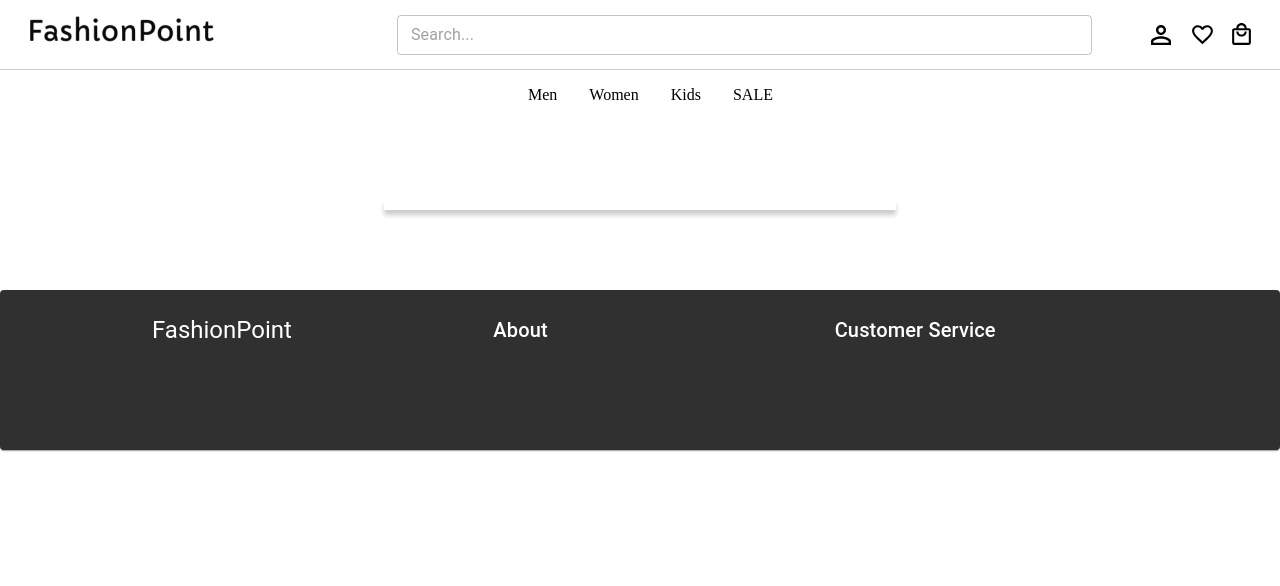
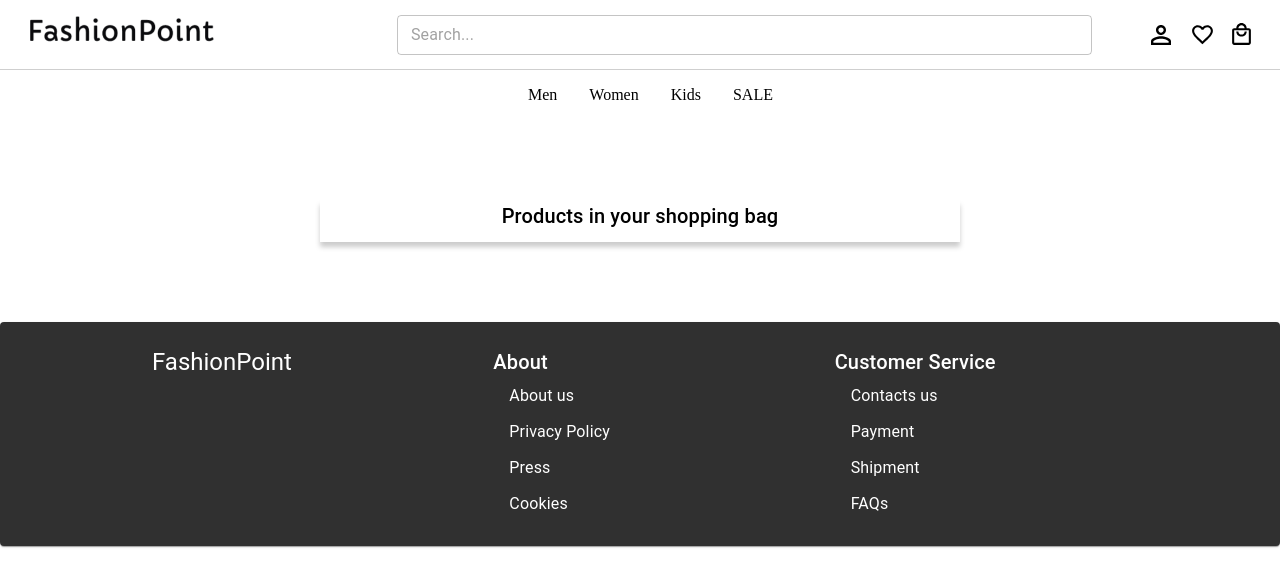
Before and after one commit to Abdull-Rauf/webshop, a React (Create React App) app: page /shoppingbag in a window 1280 px wide. Shown: the top 586 px of the page. Built offline with nearby package versions, Linux system fonts and the light colour scheme.

Commit message:
shopingbag screen layout updated

```diff
--- a/src/components/Styles.js
+++ b/src/components/Styles.js
@@ -100,7 +100,7 @@ const useStyles = makeStyles(() => ({
     marginTop: '10vh',
     display: 'flex',
     flexDirection: 'column',
-    width: '40%',
+    width: '50%',
     boxShadow: '0px 5px 5px #CCC',
 
   },
@@ -111,10 +111,8 @@ const useStyles = makeStyles(() => ({
     borderBottom: '1px solid #CCC',
     height: 100,
     width: '95%',
-    marginBottom: 5,
-    padding: 10
-
-
+    margin: 'auto',
+    marginBottom: 5
   },
   bagProductImage: {
     height: 80,
@@ -140,7 +138,7 @@ const useStyles = makeStyles(() => ({
 
 
   footer: {
-    height: '20vh',
+    minHeight: '20vh',
     margin: '10vh auto 0',
     width: '100vw',
     backgroundColor: '#303030',
--- a/src/components/footer/Footer.js
+++ b/src/components/footer/Footer.js
@@ -1,11 +1,9 @@
 import React from 'react';
-import { Paper, Divider, Grid, AppBar, Typography, Toolbar, MenuItem, Badge } from '@material-ui/core'
+import { Paper, Grid, Typography, MenuItem, } from '@material-ui/core'
 import useStyles from '../Styles'
 
 
-
-
-const Footer = ({ title, bg_color, topNavLink1, TopNavLink2, }) => {
+const Footer = () => {
 
   const classes = useStyles();
 
@@ -13,21 +11,30 @@ const Footer = ({ title, bg_color, topNavLink1, TopNavLink2, }) => {
     <Paper className={classes.footer}>
       <Grid container spacing={6} style={{ width: '80vw', margin: 'auto' }}>
         <Grid item xs>
-          <Typography variant="h5" color="inherit">
+          <Typography variant="h5">
             FashionPoint
            </Typography>
 
         </Grid>
 
         <Grid item xs>
-          <Typography variant="h6" color="inherit">
+          <Typography variant="h6" >
             About
            </Typography>
+          <MenuItem>About us</MenuItem>
+          <MenuItem>Privacy Policy</MenuItem>
+          <MenuItem>Press</MenuItem>
+          <MenuItem>Cookies</MenuItem>
+
         </Grid>
         <Grid item xs>
-          <Typography variant="h6" color="inherit">
+          <Typography variant="h6">
             Customer Service
            </Typography>
+          <MenuItem>Contacts us</MenuItem>
+          <MenuItem>Payment</MenuItem>
+          <MenuItem>Shipment</MenuItem>
+          <MenuItem>FAQs</MenuItem>
         </Grid>
       </Grid>
 
--- a/src/screens/ShoppingBagScreen.jsx
+++ b/src/screens/ShoppingBagScreen.jsx
@@ -2,6 +2,7 @@ import React, { Fragment } from 'react';
 import useStyles from '../components/Styles'
 import BagProductComponent from '../components/BagProductComponent ';
 import BagSummary from '../components/BagSummary';
+import { Typography } from '@material-ui/core';
 
 export default function ShoppingBagScreen(props) {
 
@@ -15,7 +16,7 @@ export default function ShoppingBagScreen(props) {
   const classes = useStyles();
   return (
     <div className={classes.bagScreen}>
-
+      <Typography variant='h6'>Products in your shopping bag</Typography>
       <BagProductComponent items={items} />
       <BagSummary />
 
```
